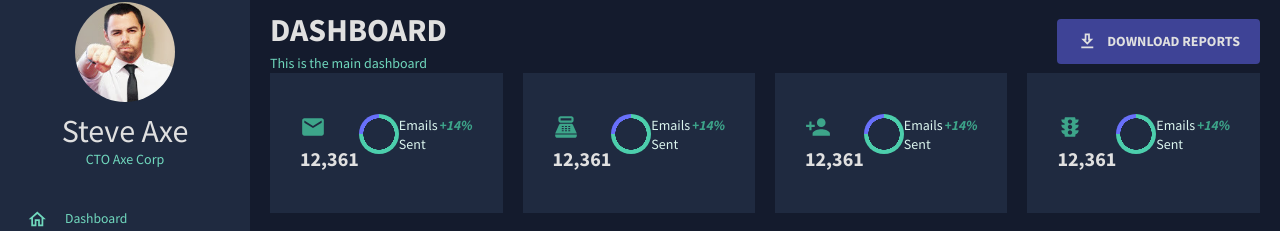
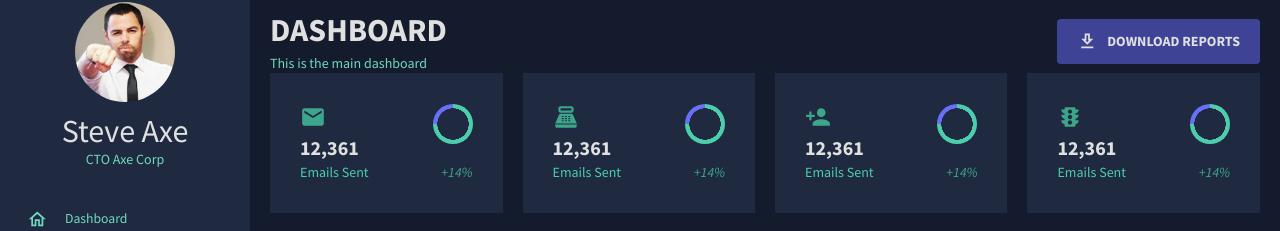
Before and after one commit to ehelgueroc/admin-dashboard, a React (Create React App) app: page / in a window 1280 px wide. Shown: the part 78-309 px from the top of the page. Built offline with nearby package versions, Linux system fonts and the light colour scheme.

Commit message:
Fix issue with the stats on the dashboard not showing correctly

```diff
--- a/src/components/StatBox.jsx
+++ b/src/components/StatBox.jsx
@@ -18,19 +18,14 @@ function StatBox({ title, subtitle, icon, progress, increase }) {
         <Box>
           <ProgressCircle progress={progress} />
         </Box>
-        <Box display='flex' justifyContent='space-between' mt='2px'>
-          <Typography variant='h5' sx={{ color: colors.greenAccent[100] }}>
-            {subtitle}
-          </Typography>
-          <Typography
-            variant='h5'
-            fontStyle='italic'
-            fontWeight='bold'
-            sx={{ color: colors.greenAccent[600] }}
-          >
-            {increase}
-          </Typography>
-        </Box>
+      </Box>
+      <Box display='flex' justifyContent='space-between' mt='2px'>
+        <Typography variant='h5' sx={{ color: colors.greenAccent[500] }}>
+          {subtitle}
+        </Typography>
+        <Typography variant='h5' fontStyle='italic' sx={{ color: colors.greenAccent[600] }}>
+          {increase}
+        </Typography>
       </Box>
     </Box>
   );
--- a/src/scenes/dashboard/index.jsx
+++ b/src/scenes/dashboard/index.jsx
@@ -14,7 +14,6 @@ import ProgressCircle from '../../components/ProgressCircle';
 import Header from '../../components/Header';
 import { getColorTokens } from '../../utils/getColorTokens';
 import { mockTransactions } from '../../data/mockData';
-// import { mockTransactions } from '../../data/mockData';
 
 function Dashboard() {
   const theme = useTheme();
```
